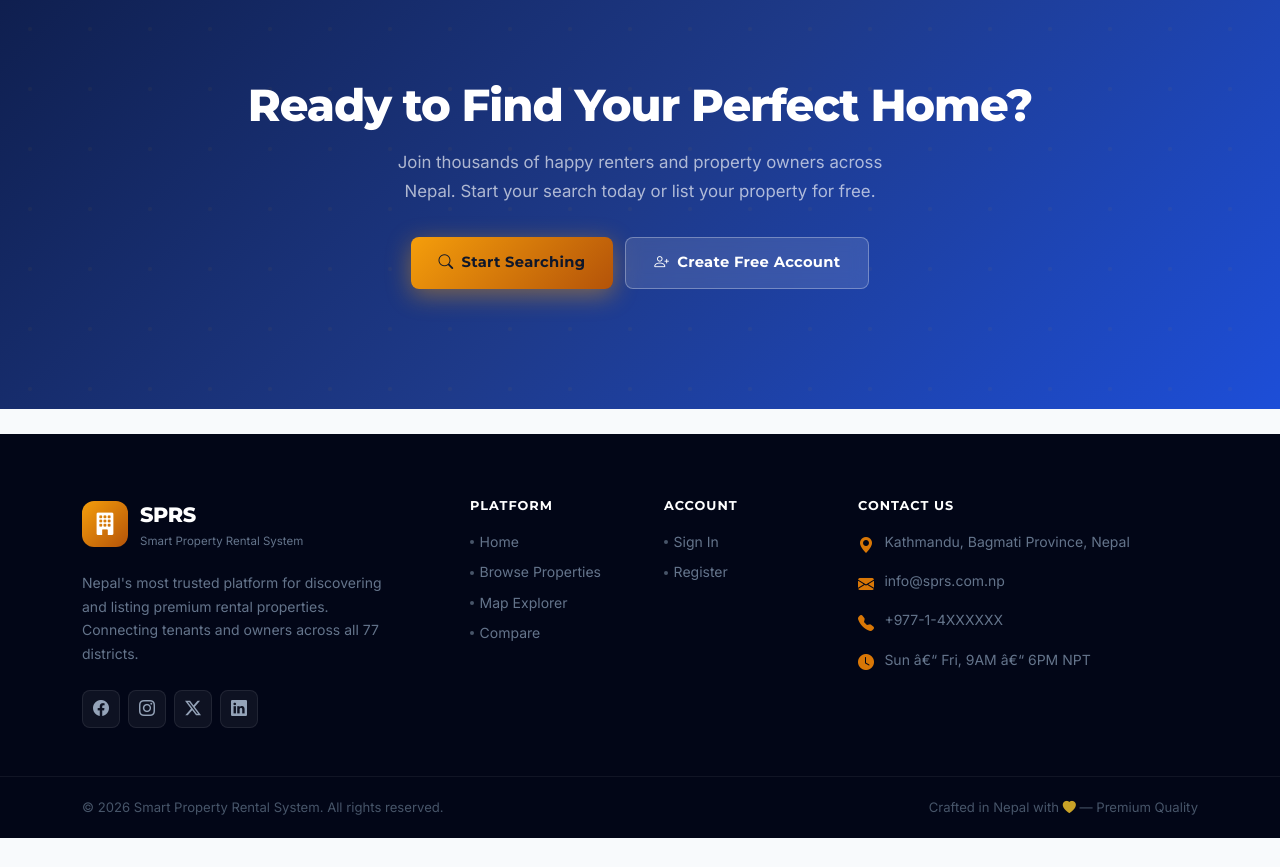
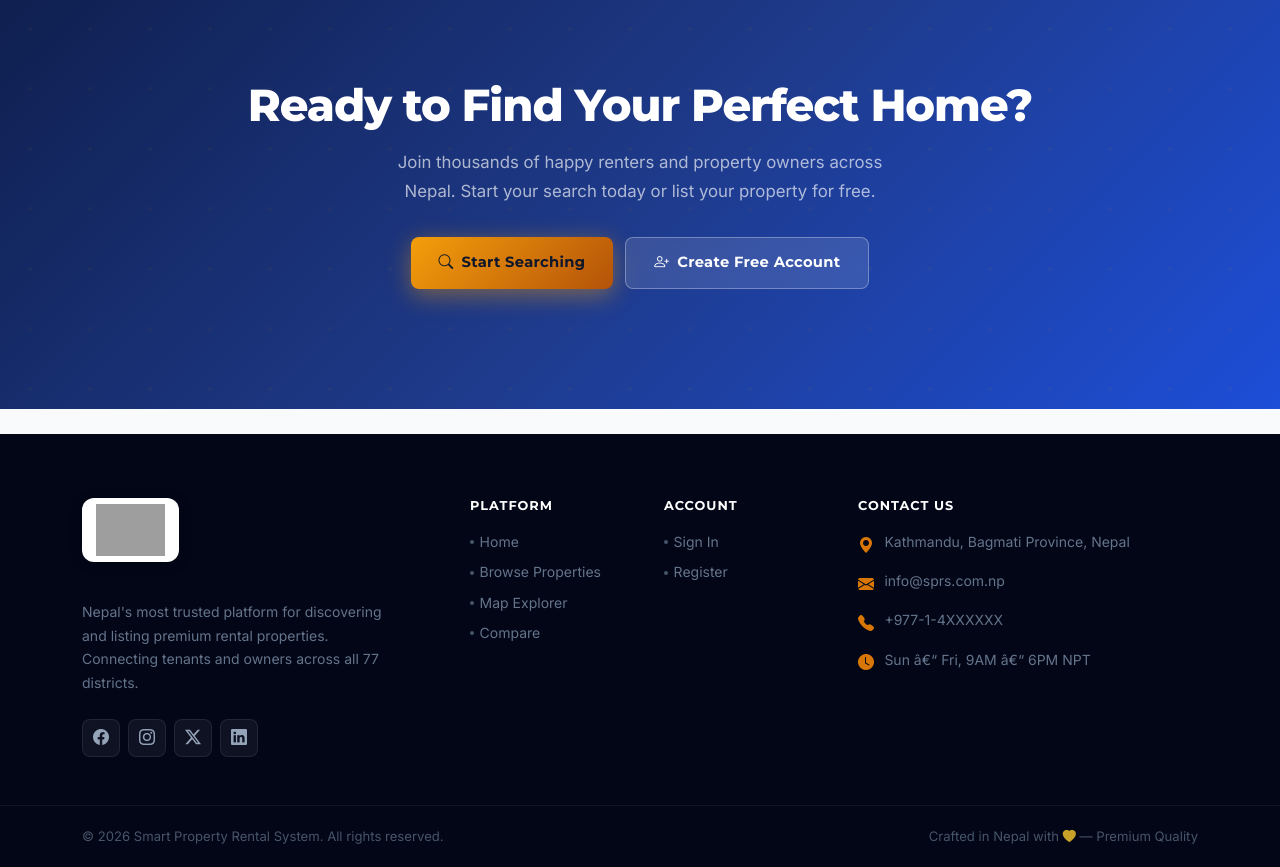
Before and after one commit to rajbhurtel83-hash/sprs, a Django app: page / in a window 1280 px wide. Shown: the part 3497-4364 px from the top of the page. Before the commit the page ends 4335 px from the top, so only its background shows below. Run offline with Django 4.2, Linux system fonts and the light colour scheme; data that the repository does not hold is empty; some web fonts are replaced; grey boxes are pictures that could not be loaded.

Commit message:
feat: implement SPRS logo image in navbar and footer

```diff
--- a/static/css/style.css
+++ b/static/css/style.css
@@ -367,6 +367,45 @@ img { max-width:100%; height:auto; display:block; }
 .mobile-link:hover { background:rgba(255,255,255,.06); color:var(--white); }
 .mobile-link.accent { color:var(--gold-400); background:rgba(245,158,11,.08); }
 .mobile-link.text-danger { color:#f87171 !important; }
+
+/* ── Logo image (navbar + footer) ── */
+.sprs-brand-logo { gap: 0; }
+.brand-logo-wrap {
+    background: #fff;
+    border-radius: var(--radius-md);
+    padding: 4px 10px;
+    display: flex;
+    align-items: center;
+    justify-content: center;
+    box-shadow: 0 2px 12px rgba(0,0,0,.18);
+    transition: var(--transition-fast);
+    height: 48px;
+}
+.sprs-brand-logo:hover .brand-logo-wrap {
+    box-shadow: 0 4px 18px rgba(245,158,11,.35);
+    transform: scale(1.03);
+}
+.brand-logo-img {
+    height: 38px;
+    width: auto;
+    display: block;
+    object-fit: contain;
+}
+.footer-logo-wrap {
+    display: inline-flex;
+    align-items: center;
+    background: #fff;
+    border-radius: var(--radius-md);
+    padding: 6px 14px;
+    margin-bottom: 1.1rem;
+    box-shadow: 0 2px 12px rgba(0,0,0,.25);
+}
+.footer-logo-img {
+    height: 52px;
+    width: auto;
+    display: block;
+    object-fit: contain;
+}
 
 /* ============================================================
    6. HERO SLIDESHOW
--- a/templates/footer.html
+++ b/templates/footer.html
@@ -9,10 +9,8 @@
                 <!-- Brand Column -->
                 <div class="col-lg-4 col-md-6">
                     <div class="footer-brand">
-                        <div class="footer-brand-icon"><i class="bi bi-building-fill"></i></div>
-                        <div>
-                            <div class="footer-brand-name">SPRS</div>
-                            <div class="footer-brand-sub">Smart Property Rental System</div>
+                        <div class="footer-logo-wrap">
+                            <img src="{% static 'images/logo.png' %}" alt="SPRS — Smart Property Rental System" class="footer-logo-img">
                         </div>
                     </div>
                     <p class="footer-desc">
--- a/templates/navbar.html
+++ b/templates/navbar.html
@@ -26,11 +26,9 @@
         <div class="d-flex align-items-center justify-content-between w-100">
 
             <!-- Brand -->
-            <a class="sprs-brand" href="{% url 'home' %}">
-                <div class="brand-icon"><i class="bi bi-building-fill"></i></div>
-                <div class="brand-text">
-                    <span class="brand-name">SPRS</span>
-                    <span class="brand-tagline">Smart Rentals</span>
+            <a class="sprs-brand sprs-brand-logo" href="{% url 'home' %}">
+                <div class="brand-logo-wrap">
+                    <img src="{% static 'images/logo.png' %}" alt="SPRS — Smart Property Rental System" class="brand-logo-img">
                 </div>
             </a>
 
```
